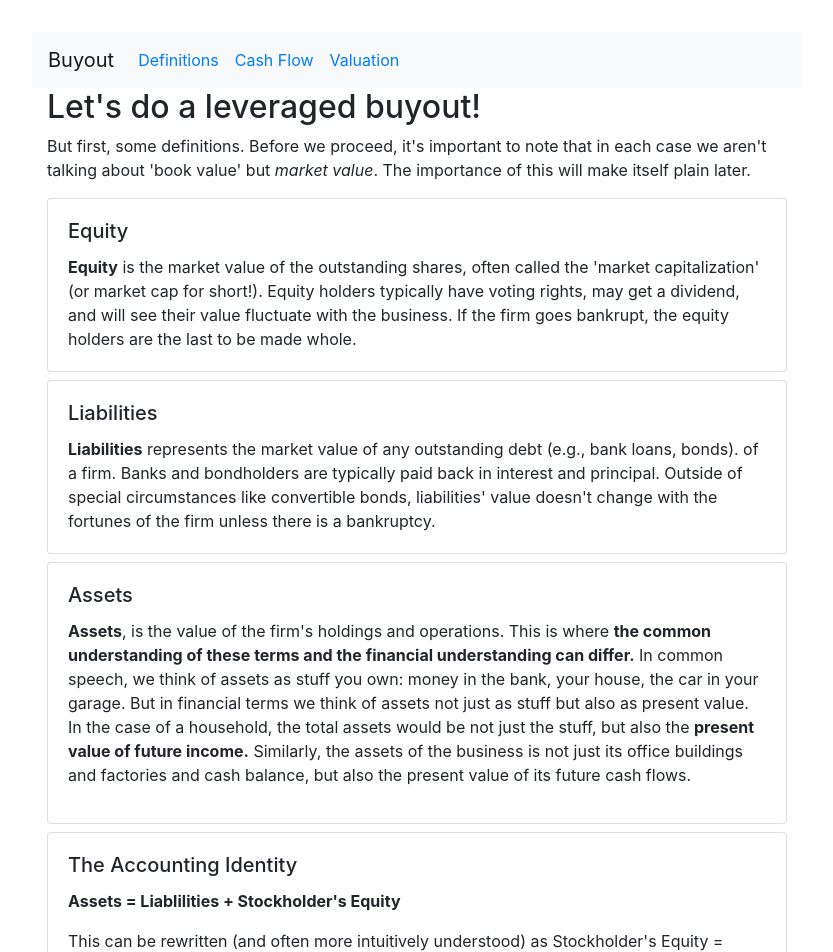
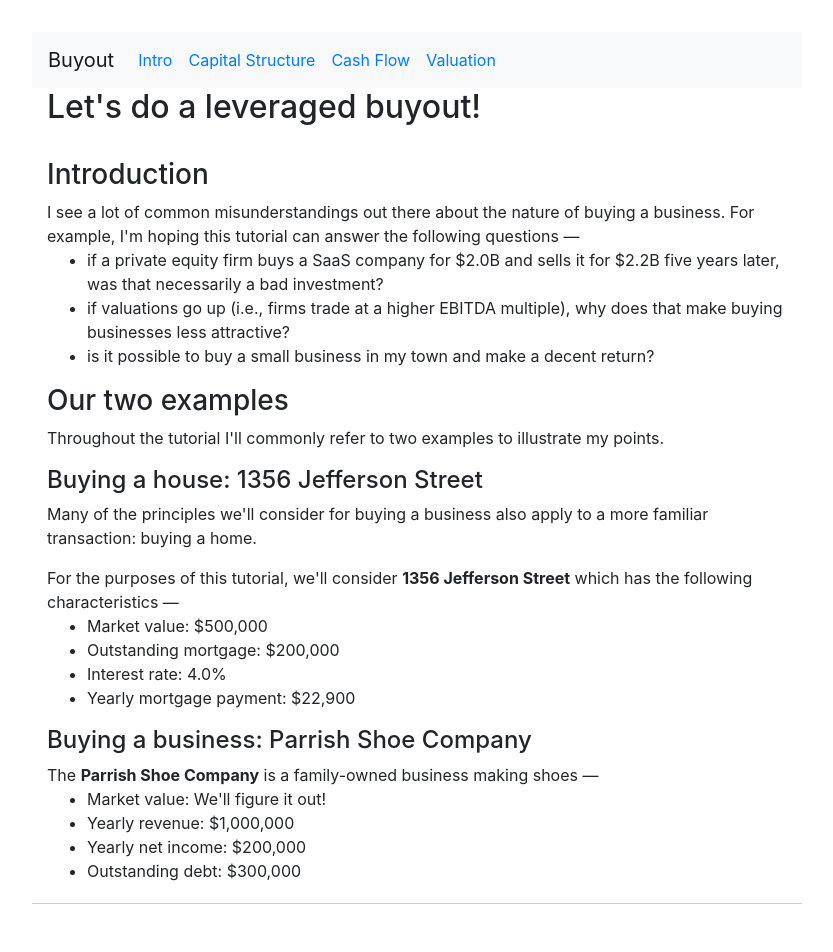
Before and after one commit to edelgm6/buyout, a Next.js app: page / in a window 1280 px wide. Shown: the top 952 px of the page, without its empty margins (223-1056 px from the left). Built offline with nearby package versions, Linux system fonts and the light colour scheme.

Commit message:
Changed definitions to intro and created a capital-structure page

```diff
--- a/components/navigation.js
+++ b/components/navigation.js
@@ -19,7 +19,8 @@ export default function Navigation({ active_link }) {
       <Navbar.Toggle aria-controls="basic-navbar-nav" />
       <Navbar.Collapse id="basic-navbar-nav">
         <Nav className="mr-auto">
-          <Nav.Link as="span"><Link href="/"><a>Definitions</a></Link></Nav.Link>
+          <Nav.Link as="span"><Link href="/"><a>Intro</a></Link></Nav.Link>
+          <Nav.Link as="span"><Link href="/capital-structure"><a>Capital Structure</a></Link></Nav.Link>
           <Nav.Link as="span"><Link href="/cash-flow"><a>Cash Flow</a></Link></Nav.Link>
           <Nav.Link as="span"><Link href="/valuation"><a>Valuation</a></Link></Nav.Link>
         </Nav>
--- a/pages/index.jsx
+++ b/pages/index.jsx
@@ -14,50 +14,49 @@ export default function Home() {
       <Navigation active_link = "definitions"/>
 
       <Container>
-        <h2>
-          Let's do a leveraged buyout!
-        </h2>
+        <h2>Let's do a leveraged buyout!</h2>
+        <br></br>
+        <h3>Introduction</h3>
         <p>
-          But first, some definitions. Before we proceed, it's important to note that in each case we aren't talking about 'book value' but <i>market value</i>. The importance of this will make itself plain later.
+          I see a lot of common misunderstandings out there about the nature of buying a business. For example, I'm hoping this tutorial can answer the following questions —
+          <ul>
+            <li>if a private equity firm buys a SaaS company for $2.0B and sells it for $2.2B five years later, was that necessarily a bad investment?</li>
+            <li>if valuations go up (i.e., firms trade at a higher EBITDA multiple), why does that make buying businesses less attractive?</li>
+            <li>is it possible to buy a small business in my town and make a decent return?</li>
+          </ul>
         </p>
 
-          <Definition
-            title = "Equity"
-            body = {[<strong>Equity</strong>, " is the market value of the outstanding shares, often called the 'market capitalization' (or market cap for short!). Equity holders typically have voting rights, may get a dividend, and will see their value fluctuate with the business. If the firm goes bankrupt, the equity holders are the last to be made whole."]}
-          />
-          <Definition
-            title = "Liabilities"
-            body = {[<strong>Liabilities</strong>, " represents the market value of any outstanding debt (e.g., bank loans, bonds). of a firm. Banks and bondholders are typically paid back in interest and principal. Outside of special circumstances like convertible bonds, liabilities' value doesn't change with the fortunes of the firm unless there is a bankruptcy."]}
-          />
-          <Definition
-            title = "Assets"
-            body = {
-              <p><strong>Assets</strong>, is the value of the firm's holdings and operations. This is where <strong>the common understanding of these terms and the financial understanding can differ.</strong> In common speech, we think of assets as stuff you own: money in the bank, your house, the car in your garage. But in financial terms we think of assets not just as stuff but also as present value. In the case of a household, the total assets would be not just the stuff, but also the <strong>present value of future income.</strong> Similarly, the assets of the business is not just its office buildings and factories and cash balance, but also the present value of its future cash flows.</p>
-            }
-          />
-          <Definition
-            title = "The Accounting Identity"
-            body = {
-              <div>
-                <p><strong>Assets = Liablilities + Stockholder's Equity</strong></p>
-                <p>This can be rewritten (and often more intuitively understood) as Stockholder's Equity = Assets - Liabilities becaus we are typically thinking of ourselves as equity holders.</p>
-                <p>But in a leveraged buyout we aren't buying a few shares of stock. <strong>We're buying the entire asset and are indifferent to how those assets are funded.</strong></p>
-              </div>
-            }
-          />
-          <Definition
-            title = "Enterprise Value"
-            body = {
-              <div>
-                <p><strong>Enterprise Value = Assets - Excess Cash</strong></p>
-                <p><strong>Enterprise Value</strong> is the assets of the firm less any excess cash on the balance sheet. We subtract the excess cash because we want to understand the value of the core business as a stand-alone asset rather than including value of whatever excess cash happens to be on the balance sheet.</p>
+        <h3>Our two examples</h3>
+        <p>
+          Throughout the tutorial I'll commonly refer to two examples to illustrate my points.
+        </p>
 
-                <p>To illustrate, imagine you are going to buy a house. On Zillow, the house the house is estimated to be worth $300,000. However, in the listing it mentions that the house comes with $100,000 in cash in a box in the basement.</p>
+        <h4>Buying a house: 1356 Jefferson Street</h4>
+        <p>
+          Many of the principles we'll consider for buying a business also apply to a more familiar transaction: buying a home.
+        </p>
 
-                <p>The <strong>Assets</strong> of the house is $400,000. The <strong>Enterprise Value</strong> of the house is $300,000. As a buyer, <strong>you are indifferent</strong> from paying $400,000 and keeping the money in the basement or payung $300,000 without the money in the basement. It's the same if you're buying a business: the excess cash is irrelevant.</p>
-              </div>
-            }
-          />
+
+        <p>
+          For the purposes of this tutorial, we'll consider <strong>1356 Jefferson Street</strong> which has the following characteristics —
+          <ul>
+            <li>Market value: $500,000</li>
+            <li>Outstanding mortgage: $200,000</li>
+            <li>Interest rate: 4.0%</li>
+            <li>Yearly mortgage payment: $22,900</li>
+          </ul>
+        </p>
+
+        <h4>Buying a business: Parrish Shoe Company</h4>
+        <p>
+          The <strong>Parrish Shoe Company</strong> is a family-owned business making shoes —
+          <ul>
+            <li>Market value: We'll figure it out!</li>
+            <li>Yearly revenue: $1,000,000</li>
+            <li>Yearly net income: $200,000</li>
+            <li>Outstanding debt: $300,000</li>
+          </ul>
+        </p>
         <Container>
         </Container>
       </Container>
```
Also changed, not shown: pages/capital-structure.js (added, +86 -0 lines).
